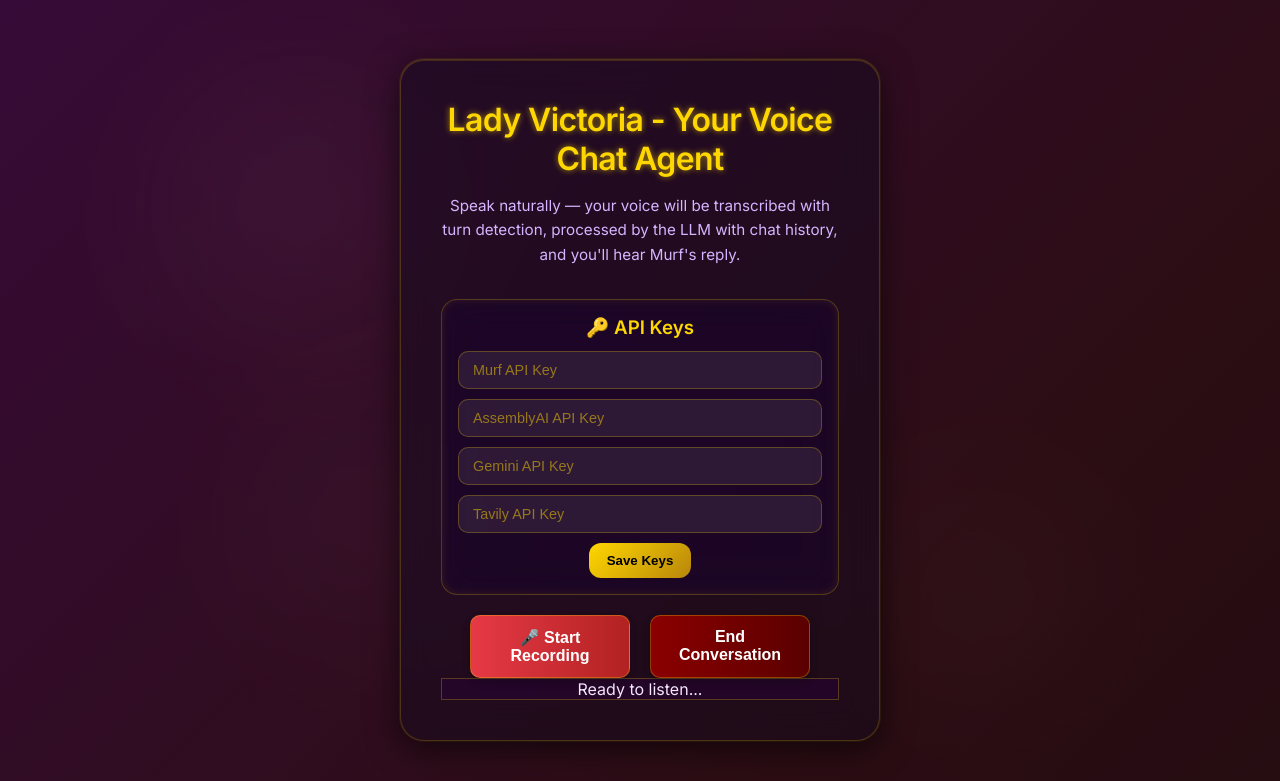
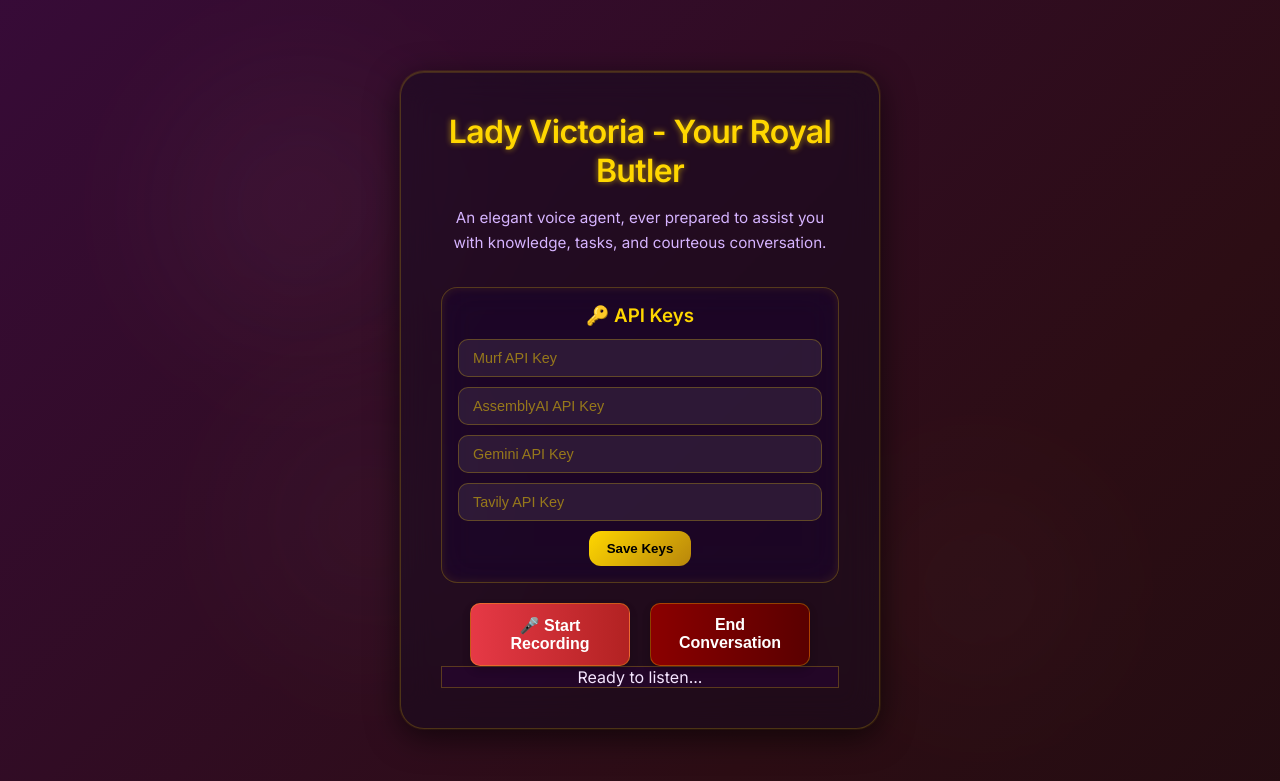
Before and after one commit to satya-2810/AI-Voice-Agent, a FastAPI app: page / in a window 1280 px wide. Shown: the top 781 px of the page. Run offline with FastAPI, Linux system fonts and the light colour scheme; parts of the project's set-up code (start-up, migrations or seed data) failed here and were passed over.

Commit message:
Updated header and sub header of ui

```diff
--- a/templates/index.html
+++ b/templates/index.html
@@ -23,11 +23,10 @@
       <div class="glass-card">
         <!-- Header Section -->
         <div class="header-section">
-          <h1 class="title">Lady Victoria - Your Voice Chat Agent</h1>
+          <h1 class="title">Lady Victoria - Your Royal Butler</h1>
           <p class="subtitle">
-            Speak naturally — your voice will be transcribed with turn
-            detection, processed by the LLM with chat history, and you'll hear
-            Murf's reply.
+            An elegant voice agent, ever prepared to assist you with knowledge,
+            tasks, and courteous conversation.
           </p>
         </div>
 
```
